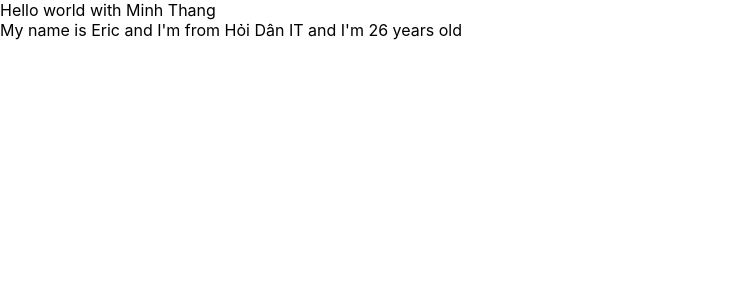
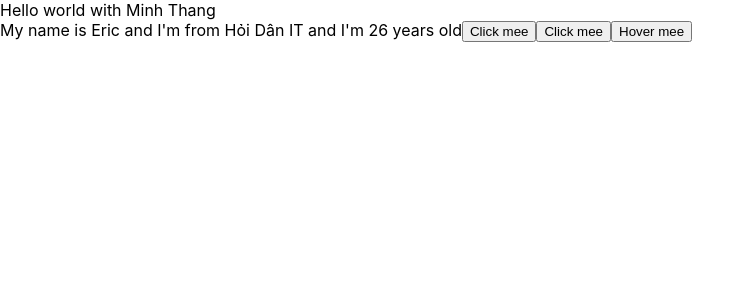
Before and after one commit to Thang-Nguyen-Minh/REACTJS, a React (Create React App) app: page / in a window 1280 px wide. Shown: the top 300 px of the page, without its empty margins (0-754 px from the left). Built offline with nearby package versions, Linux system fonts and the light colour scheme.

Commit message:
DOM Events

```diff
--- a/src/components/MyComponent.js
+++ b/src/components/MyComponent.js
@@ -13,9 +13,23 @@
         //trả về 1 và chỉ 1 phần tử HTML
         //{Viết code JS trong này}
         //this : ánh xạ (dại diện) cho obj mà mk tham chiếu , this ở đây là MyComponent
+        //Nhấn vào click me in ra 1 dòng log gì đó
+        function handleClick (event) {
+            event.preventDefault();
+            // console.log(event.target);//target : in ra cả <button>Click me</button>
+            // console.log(event.target.value);//Click Me
+            // console.log('Click Me');
+            console.log(this.state.name);
+        }
+        function handleOnMoveOver(event){
+            console.log(event);
+        }
         return(
             <div>
                 My name is {this.state.name} and I'm from {this.state.address} and I'm {this.state.age} years old
+                <button onClick={handleClick}>Click mee</button>
+                <button onClick={handleOnMoveOver}>Click mee</button>
+                <button onMouseOver={handleOnMoveOver}>Hover mee</button>
             </div>
         )
     }
```
